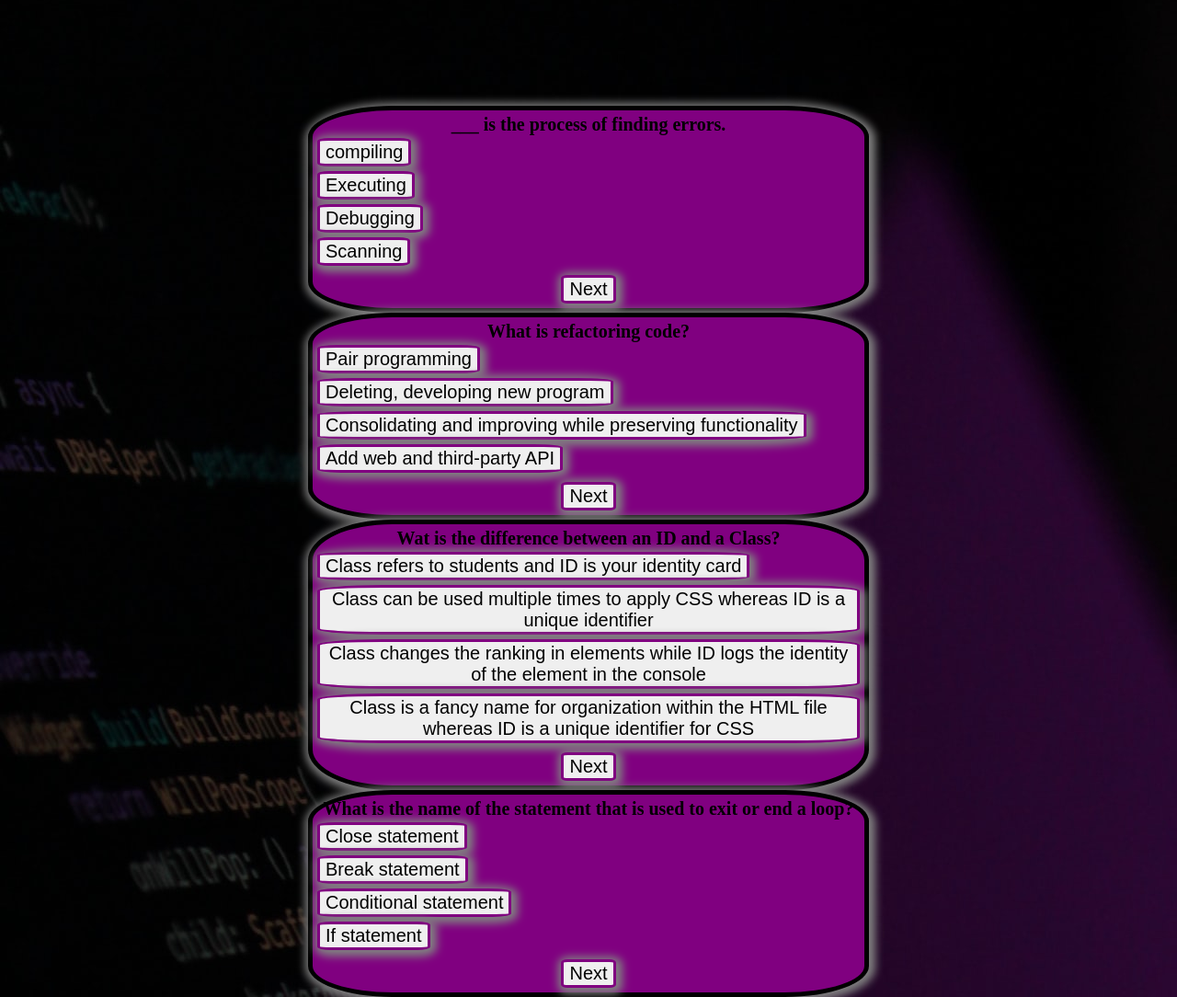
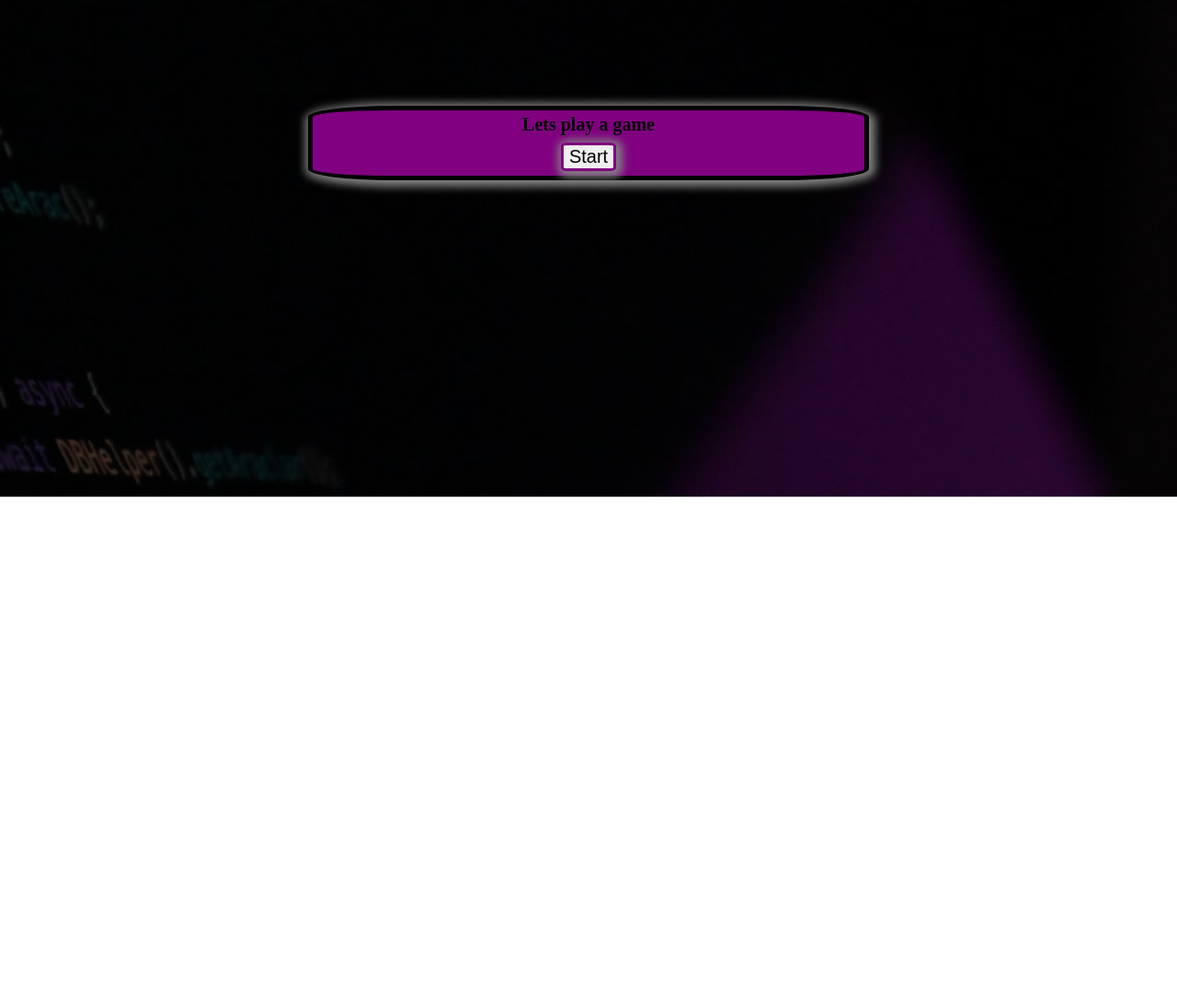
Before and after one commit to fabien1313/codequiz, a plain HTML site: page index.html in a window 1280 px wide. Shown: the part 260-1344 px from the top of the page at 92% size. After the commit the page ends 800 px from the top, so only its background shows below. Drawn offline with Linux system fonts and the light colour scheme.

Commit message:
var set up js

```diff
--- a/assets/script.js
+++ b/assets/script.js
@@ -0,0 +1,7 @@
+var startContainer = document.getElementById('container-0');
+var questionOne = document.getElementById('container-1');
+var questionTwo = document.getElementById('container-2');
+var questionThree = document.getElementById('container-3');
+var questionFour = document.getElementById('container-4');
+var startBtn = document.getElementById('start-btn');
+var nextBtn = document.getElementById('next-btn');
--- a/assets/style.css
+++ b/assets/style.css
@@ -8,7 +8,7 @@ body {
 }
 
 
-#container {
+#container-0, #container-1, #container-2, #container-3, #container-4 {
     background-color: purple;
     text-align: center;
     align-items: center;
@@ -20,7 +20,6 @@ body {
     border: 5px solid ;
     box-shadow: 2px 2px 10px 5px gray;
     border-radius: 15%;
-
 }
 
 h1, button {
@@ -48,3 +47,7 @@ button:hover {
 .questions {
     display: block;
 }
+
+.hide {
+    display: none;
+}
--- a/index.html
+++ b/index.html
@@ -19,9 +19,19 @@
         </div>
     </section>
 
+    <section id="container-0">
+        <div>
+            <h1>Lets play a game</h1>
+        </div>
+        <div>
+            <button id="start-btn">Start</button>
+        </div>
+
+    </section>
+
     <!-- question 1 -->
 
-    <section id="container">
+    <section id="container-1" class="hide">
         <div>
             <div>
                 <h1>___ is the process of finding errors.</h1>
@@ -36,7 +46,7 @@
             <button class="questions">Scanning</button>
         </div>
         <div>
-            <button>Next</button>
+            <button id="next-btn">Next</button>
         </div>
     </section>
 
@@ -44,7 +54,7 @@
 
     <!-- question 2 -->
 
-    <section id="container">
+    <section id="container-2" class="hide">
         <div>
             <div>
                 <h1>What is refactoring code?</h1>
@@ -67,7 +77,7 @@
 
      <!-- question 3 -->
 
-     <section id="container">
+     <section id="container-3" class="hide">
         <div>
             <div>
                 <h1>Wat is the difference between an ID and a Class?</h1>
@@ -90,7 +100,7 @@
 
     <!-- question 4 -->
 
-    <section id="container">
+    <section id="container-4" class="hide">
         <div>
             <div>
                 <h1>What is the name of the statement that is used to exit or end a loop?</h1>
```
